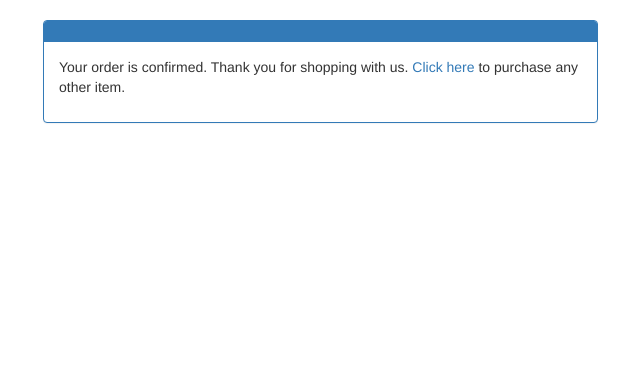
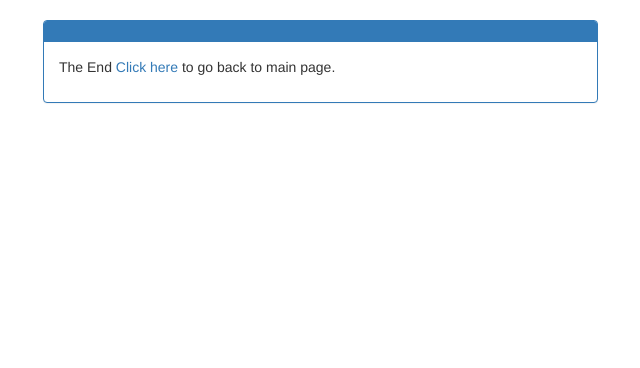
Before and after one commit to swetha-2002/GradAssist-sunhacks, a PHP site: page /success.php?id=1 in a window 1280 px wide. Shown: the part 52-420 px from the top of the page, without its empty margins (27-667 px from the left). Run offline with PHP 8.4, Linux system fonts and the light colour scheme; the visitor is signed in with stand-in values (Sample User, id 1); a stand-in replaces the project's code that opens the database connection; some libraries are stand-ins or nearby versions.

Commit message:
Update success.php

```diff
--- a/success.php
+++ b/success.php
@@ -14,7 +14,7 @@
 <html>
     <head>
         <link rel="shortcut icon" href="https://encrypted-tbn0.gstatic.com/images?q=tbn:ANd9GcT4k7-QLrhQmL6CSCvBmU552G1SQHVFthGvRA&usqp=CAU" />
-        <title> Store</title>
+        <title> GradAssist</title>
         <meta charset="UTF-8">
         <meta name="viewport" content="width=device-width, initial-scale=1.0">
         <!-- latest compiled and minified CSS -->
@@ -38,7 +38,7 @@
                         <div class="panel panel-primary">
                             <div class="panel-heading"></div>
                             <div class="panel-body">
-                                <p>Your order is confirmed. Thank you for shopping with us. <a href="products.php">Click here</a> to purchase any other item.</p>
+                                <p>The End <a href="products.php">Click here</a> to go back to main page.</p>
                             </div>
                         </div>
                     </div>
```
